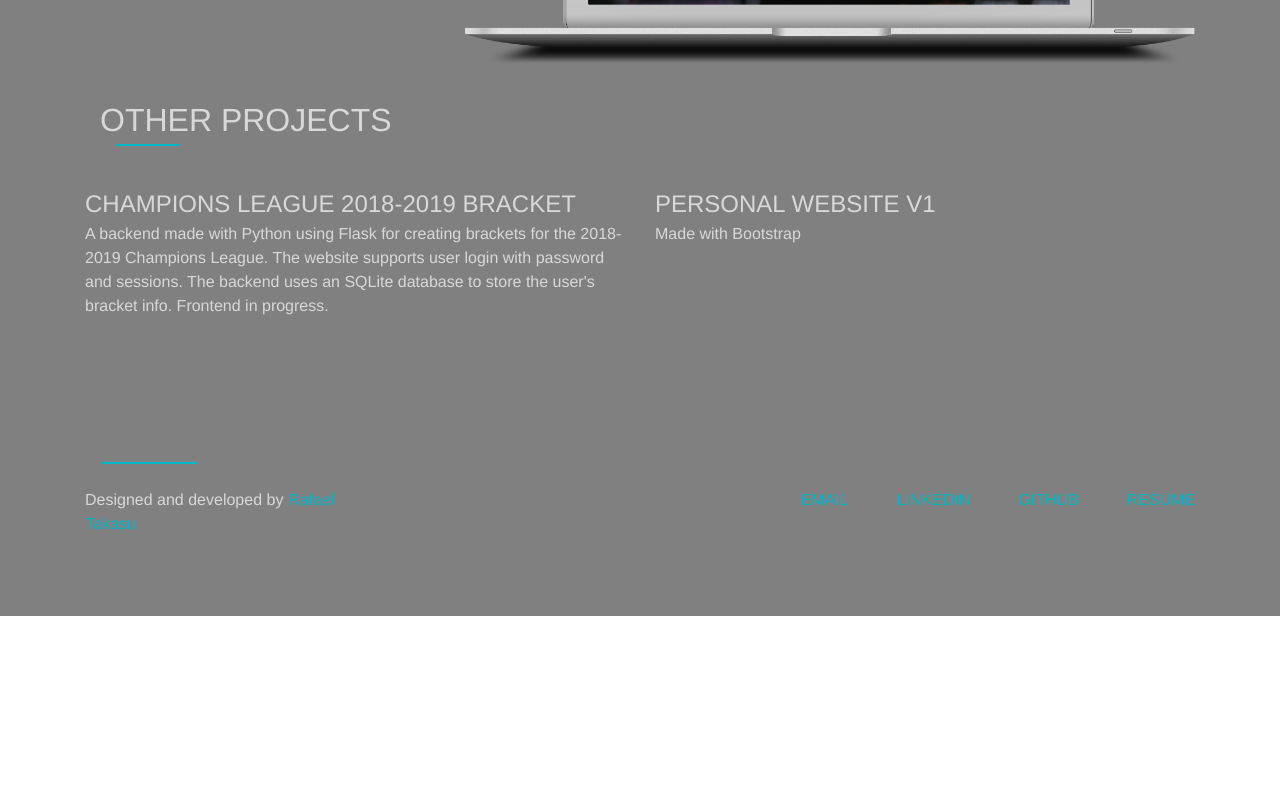
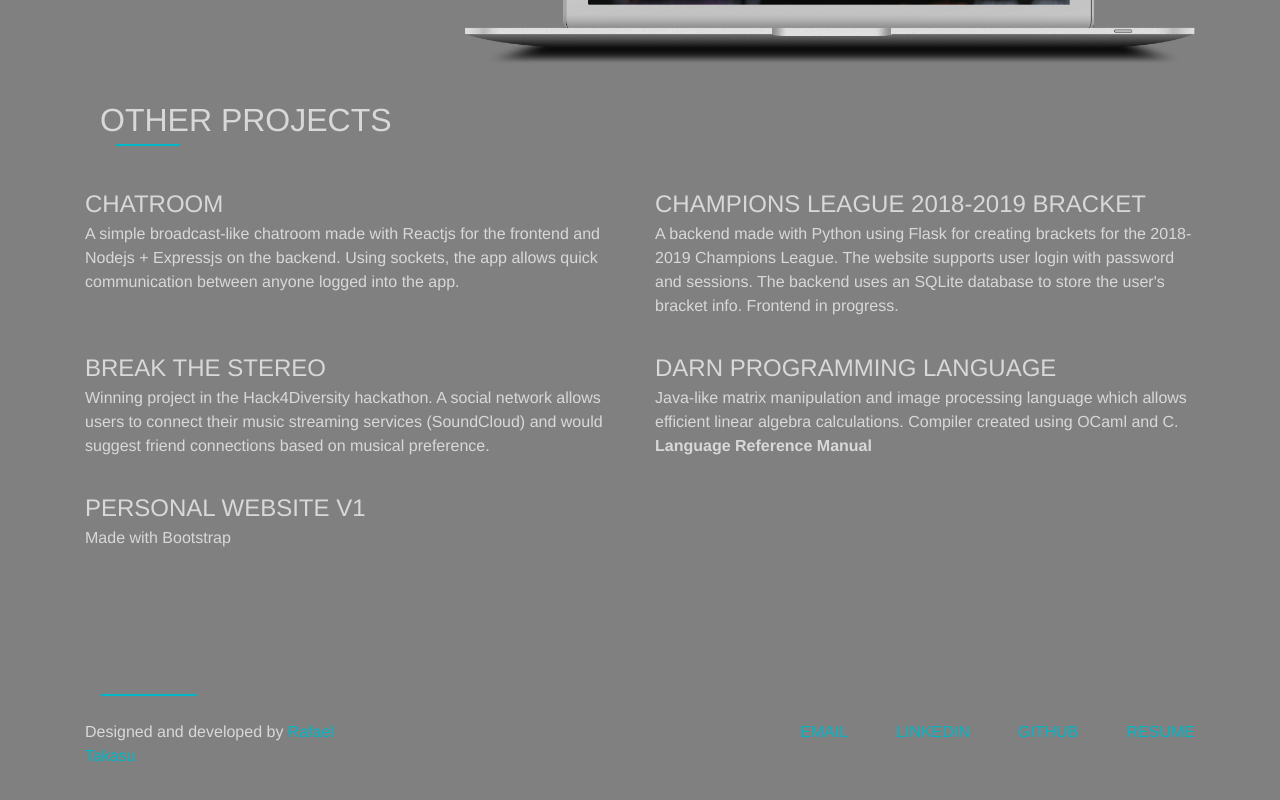
Before and after one commit to rtakasu/personal_website_react, a React (Create React App) app: page / in a window 1280 px wide. Shown: the part 3434-4234 px from the top of the page. Before the commit the page ends 4050 px from the top, so only its background shows below. Built offline with nearby package versions, Linux system fonts and the light colour scheme.

Commit message:
added chatroom, darn, break the stereo project

```diff
--- a/package.json
+++ b/package.json
@@ -11,7 +11,7 @@
     "react-icons": "^3.0.5",
     "react-router": "^4.3.1",
     "react-router-dom": "^4.3.1",
-    "react-scripts": "1.1.5",
+    "react-scripts": "^1.1.5",
     "react-scroll-parallax": "^1.3.5",
     "reactstrap": "^6.4.0"
   },
--- a/src/Projects.js
+++ b/src/Projects.js
@@ -11,7 +11,7 @@ class Projects extends React.Component {
 			<Container>
 		  		<Row className='project-item-big'>
 				<Col lg={{size:4, order:1}} md={{size:4, order:1}} sm={{order: 2}} xs={{order: 2}} >
-					<a href='' className='project-item-title'>BEHOPPY MOBILE APPLICATION</a>
+					<a className='project-item-title'>BEHOPPY MOBILE APPLICATION</a>
 					<p>“beHoppy” application developed in Objective-C that used computer vision to scan beer labels and allow users to log and rate beers. Users can search in the application’s database, which was connected to a Ruby on Rails backend, for beer taste profiles and ratings.</p>
 				</Col>
 				<Col lg={{size:8, order:2}} md={{size:8, order:2}} sm={{order: 1}} xs={{order: 1}}>
@@ -36,9 +36,28 @@ class Projects extends React.Component {
 		  		</Col>
 				<Row>
 					<ProjectItem
+					title='CHATROOM'
+					description='A simple broadcast-like chatroom made with Reactjs for the frontend and Nodejs + Expressjs on the backend. Using sockets, the app allows quick communication between anyone logged into the app.'
+					url='https://cryptic-everglades-87817.herokuapp.com/'/>
+					<ProjectItem
 					title='CHAMPIONS LEAGUE 2018-2019 BRACKET'
 					description="A backend made with Python using Flask for creating brackets for the 2018-2019 Champions League. The website supports user login with password and sessions. The backend uses an SQLite database to store the user's bracket info. Frontend in progress."
 					url='https://championsleague18-19.herokuapp.com/'/>
+				</Row>
+
+				<Row>
+					<ProjectItem
+					title='BREAK THE STEREO'
+					description='Winning project in the Hack4Diversity hackathon. A social network allows users to connect their music streaming services (SoundCloud) and would suggest friend connections based on musical preference. '
+					url=''/>
+					<ProjectItem
+					title='DARN PROGRAMMING LANGUAGE'
+					description={<p> Java-like matrix manipulation and image processing language which allows efficient linear algebra calculations. Compiler created using OCaml and C.
+						<a style={{'color': '#d8d8d8', 'font-weight': 'bold'}} href='https://github.com/rtakasu/darn_report/blob/master/DARN%20Report.pdf'> Language Reference Manual</a></p>}
+					url='https://github.com/ak3703/DARN'/>
+				</Row>
+
+				<Row>
 					<ProjectItem
 					title='PERSONAL WEBSITE V1'
 					description='Made with Bootstrap'
```
Also changed, not shown: 1 other file (tests, documents, lock files or other folders).
